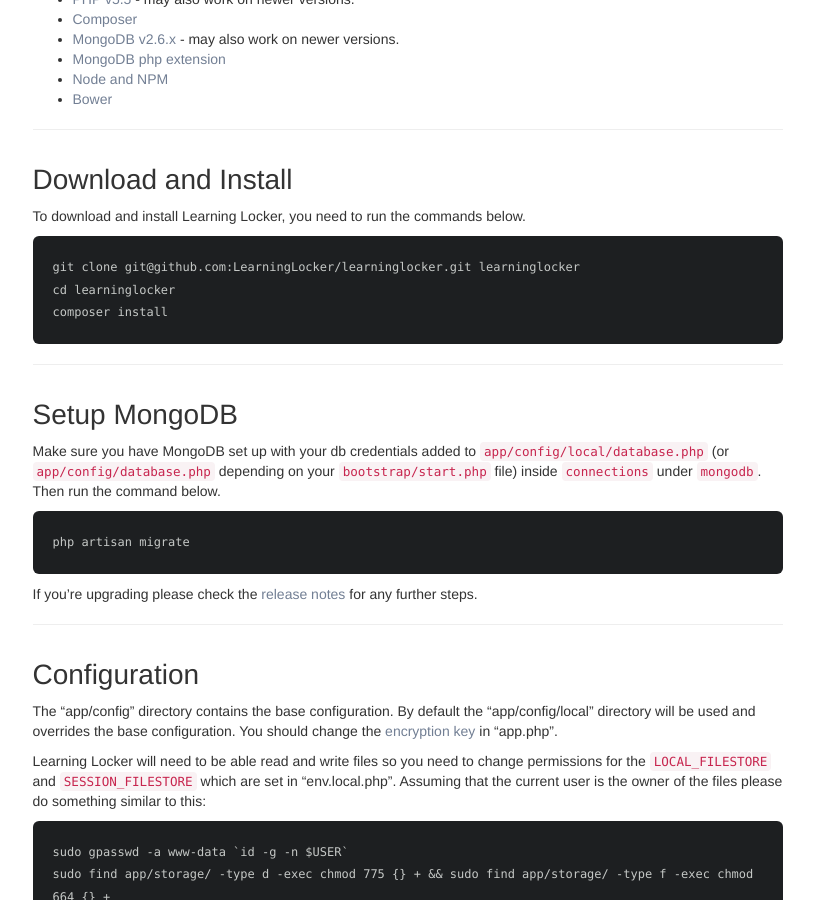
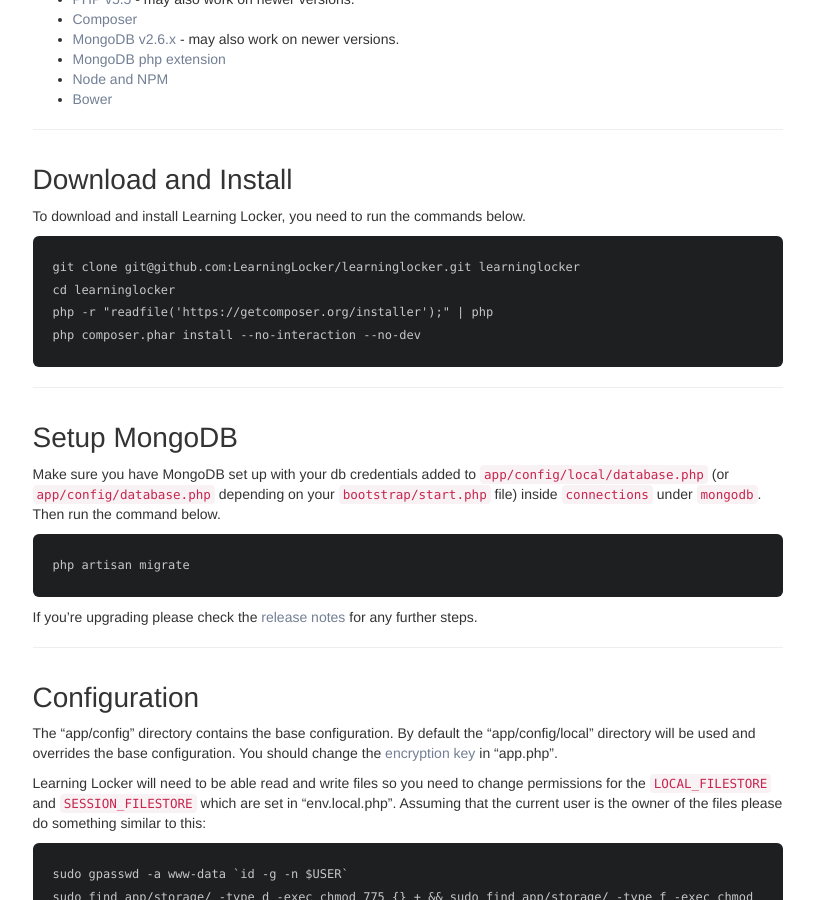
Before and after one commit to LearningLocker/docs, a Jekyll site: the page built from src/installation.md, in a window 1280 px wide and 900 px high, scrolled down 623 px. Shown: the whole window, without its empty margins (330-1144 px from the left). Built offline with Jekyll 4.4.1, drawn with Linux system fonts in a browser that asks for light colours; nearby versions of some CDN libraries.

Commit message:
Updates installation procedure for v1.5.2.

```diff
--- a/src/installation.md
+++ b/src/installation.md
@@ -37,7 +37,8 @@
 
     git clone git@github.com:LearningLocker/learninglocker.git learninglocker
     cd learninglocker
-    composer install
+    php -r "readfile('https://getcomposer.org/installer');" | php
+    php composer.phar install --no-interaction --no-dev
 
 ## Setup MongoDB
 Make sure you have MongoDB set up with your db credentials added to `app/config/local/database.php` (or `app/config/database.php` depending on your `bootstrap/start.php` file) inside `connections` under `mongodb`. Then run the command below.
```
